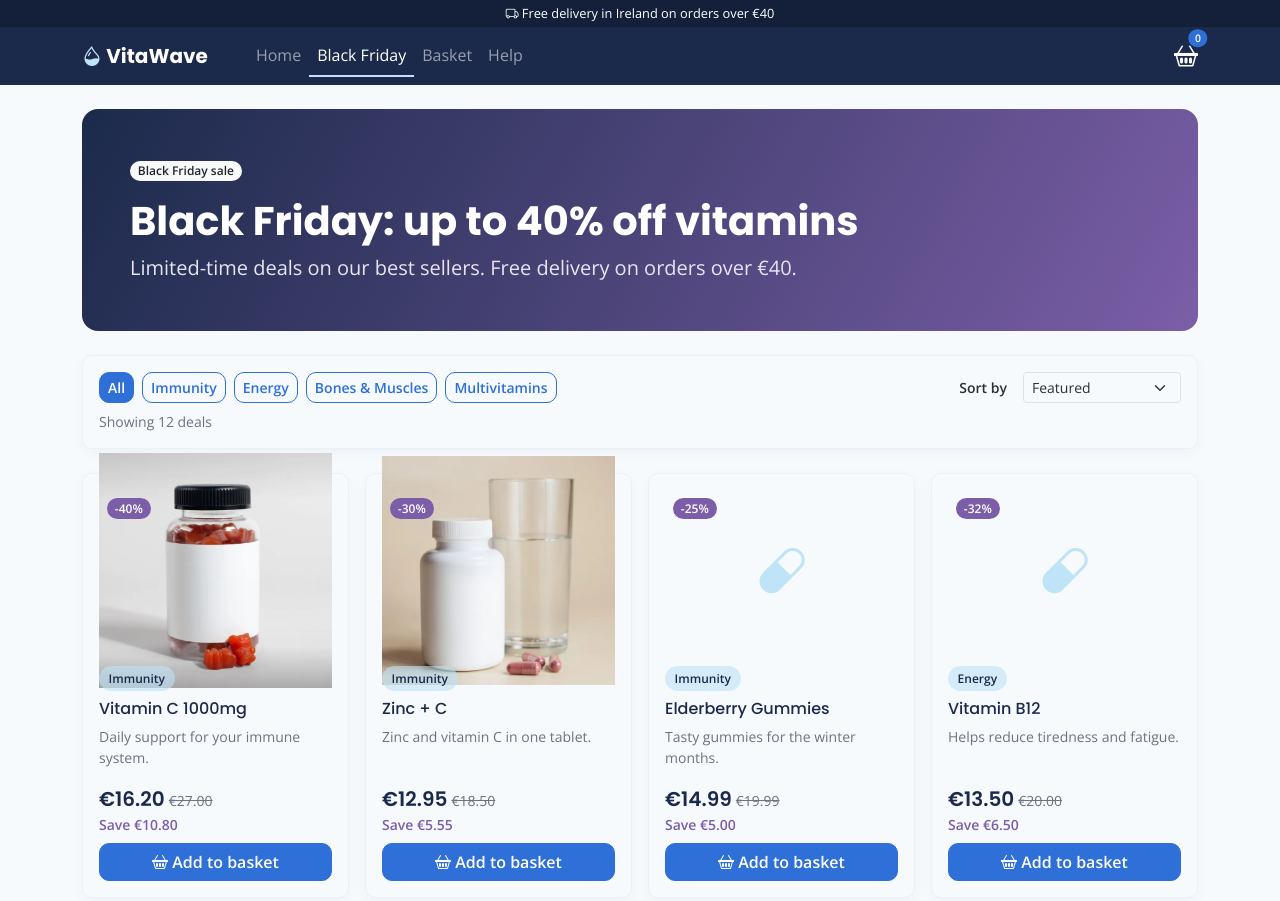
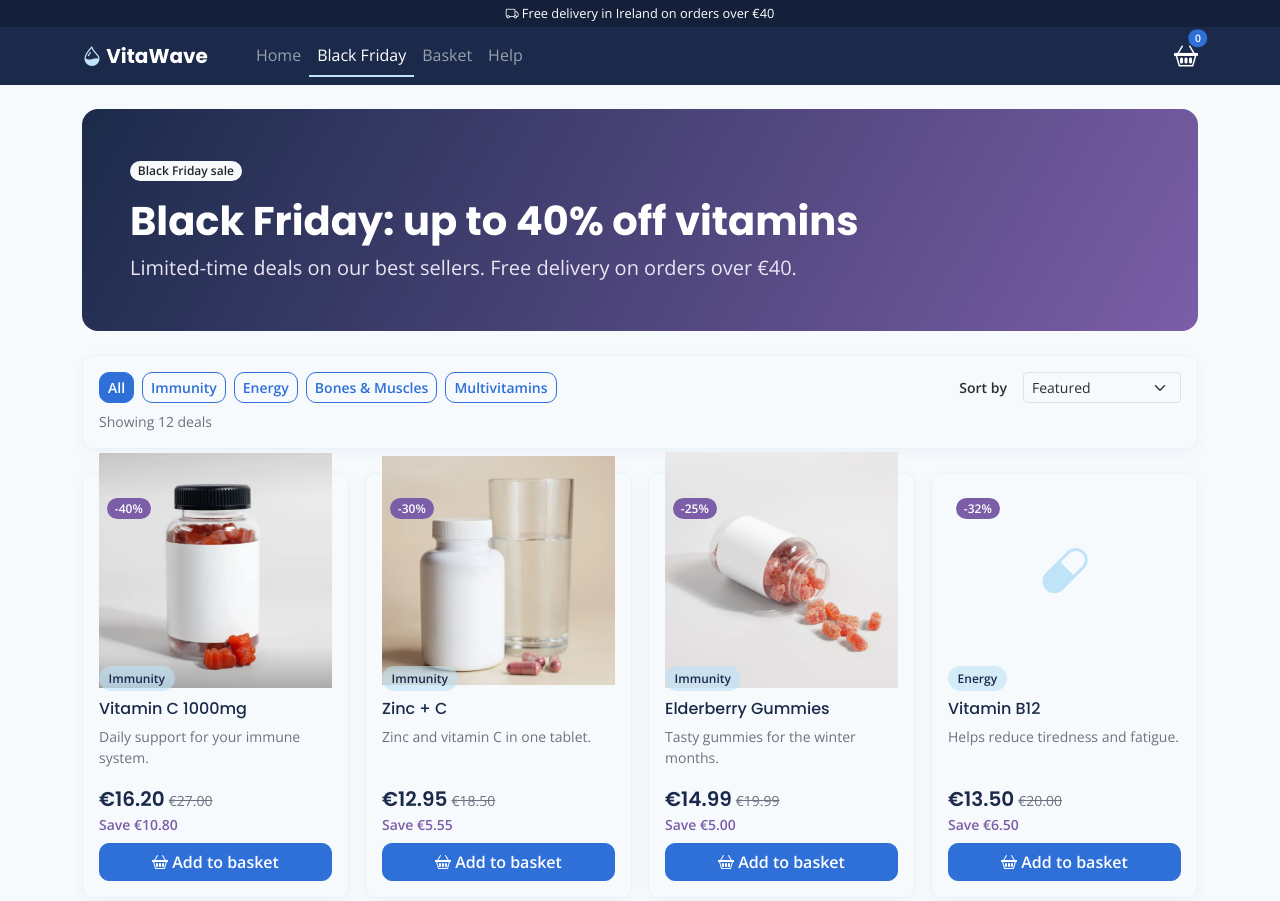
Before and after one commit to carlo-lombardi/Web-Design-Group-Project-CA2, a plain HTML site: page black-friday.html in a window 1280 px wide. Shown: the top 901 px of the page. Drawn offline with nearby package versions, Linux system fonts and the light colour scheme.

Commit message:
Add Elderberry Gummies image #17

```diff
--- a/black-friday.html
+++ b/black-friday.html
@@ -140,7 +140,13 @@
           <div class="card product-card h-100 p-3">
             <span class="badge badge-discount product-badge">-25%</span>
             <!-- #17 Replace with a real product image -->
-            <div class="product-img"><i class="bi bi-capsule"></i></div>
+
+<div class="product-img">
+  <img src="images/apple-cider-gummies.webp"
+       alt="Red gummies spilling from an open supplement bottle"
+       class="img-fluid">
+</div>
+
             <span class="tag-category mt-3 align-self-start">Immunity</span>
             <h2 class="h6 mt-2">Elderberry Gummies</h2>
             <p class="small text-muted-vw">Tasty gummies for the winter months.</p>
```
